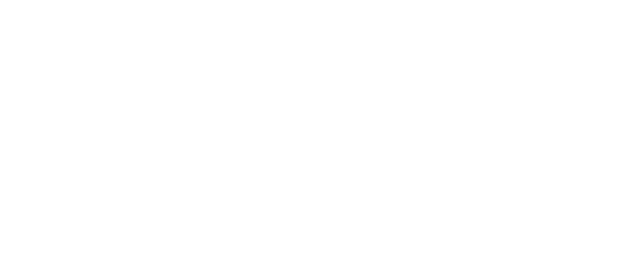
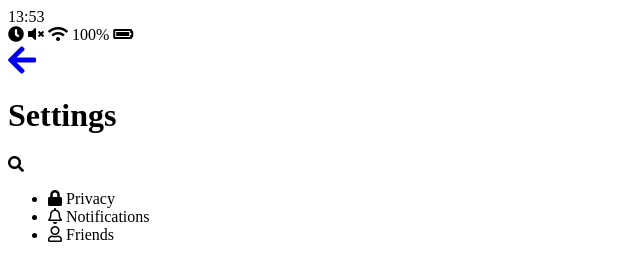
Before and after one commit to ugaemi/kakao-clone-v2, a plain HTML site: page settings.html in a window 1280 px wide. Shown: the whole page, without its empty margins (0-640 px from the left). Drawn offline with Linux system fonts and the light colour scheme.

Commit message:
#1.8 Settings Screen

```diff
--- a/settings.html
+++ b/settings.html
@@ -0,0 +1,64 @@
+<!DOCTYPE html>
+<html lang="en">
+<head>
+  <meta charset="UTF-8">
+  <meta name="viewport" content="width=device-width, initial-scale=1.0">
+  <meta http-equiv="X-UA-Compatible" content="ie=edge">
+  <link rel="stylesheet"
+        href="https://use.fontawesome.com/releases/v5.7.2/css/all.css"
+        integrity="sha384-fnmOCqbTlWIlj8LyTjo7mOUStjsKC4pOpQbqyi7RrhN7udi9RwhKkMHpvLbHG9Sr"
+        crossorigin="anonymous"/>
+  <title>Settings | Kakao Clone</title>
+</head>
+<body>
+<div class="status-bar">
+  <div class="status-bar__column">
+    <span class="status-bar__clock">13:53</span>
+  </div>
+  <div class="status-bar__column">
+    <i class="fas fa-clock"></i>
+    <i class="fas fa-volume-mute"></i>
+    <i class="fas fa-wifi"></i>
+    <span class="status-bar__battery-level">100%</span>
+    <i class="fas fa-battery-full"></i>
+  </div>
+</div>
+<header class="header">
+  <div class="header__header-column">
+    <a href="more.html" class="header__back-btn">
+      <i class="fas fa-arrow-left fa-2x"></i>
+    </a>
+    <h1 class="header__title">Settings</h1>
+  </div>
+  <div class="header__header-column">
+    <span class="header__icon">
+      <i class="fas fa-search"></i>
+    </span>
+  </div>
+</header>
+<main class="settings">
+  <section class="settings__sections">
+    <ul class="settings__list">
+      <li class="settings__setting">
+        <span class="setting__icon">
+          <i class="fas fa-lock"></i>
+        </span>
+        <span class="setting__title">Privacy</span>
+      </li>
+      <li class="settings__setting">
+        <span class="setting__icon">
+          <i class="far fa-bell"></i>
+        </span>
+        <span class="setting__title">Notifications</span>
+      </li>
+      <li class="settings__setting">
+        <span class="setting__icon">
+          <i class="far fa-user"></i>
+        </span>
+        <span class="setting__title">Friends</span>
+      </li>
+    </ul>
+  </section>
+</main>
+</body>
+</html>
```
Also changed, not shown: more.html (+3 -1 lines).
